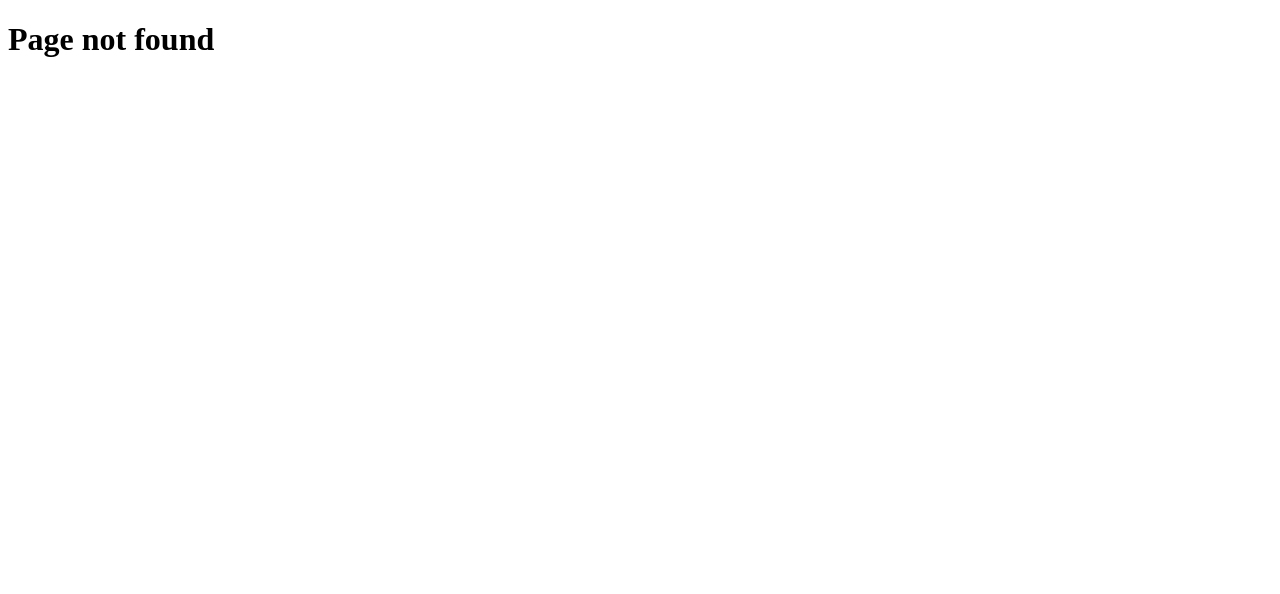
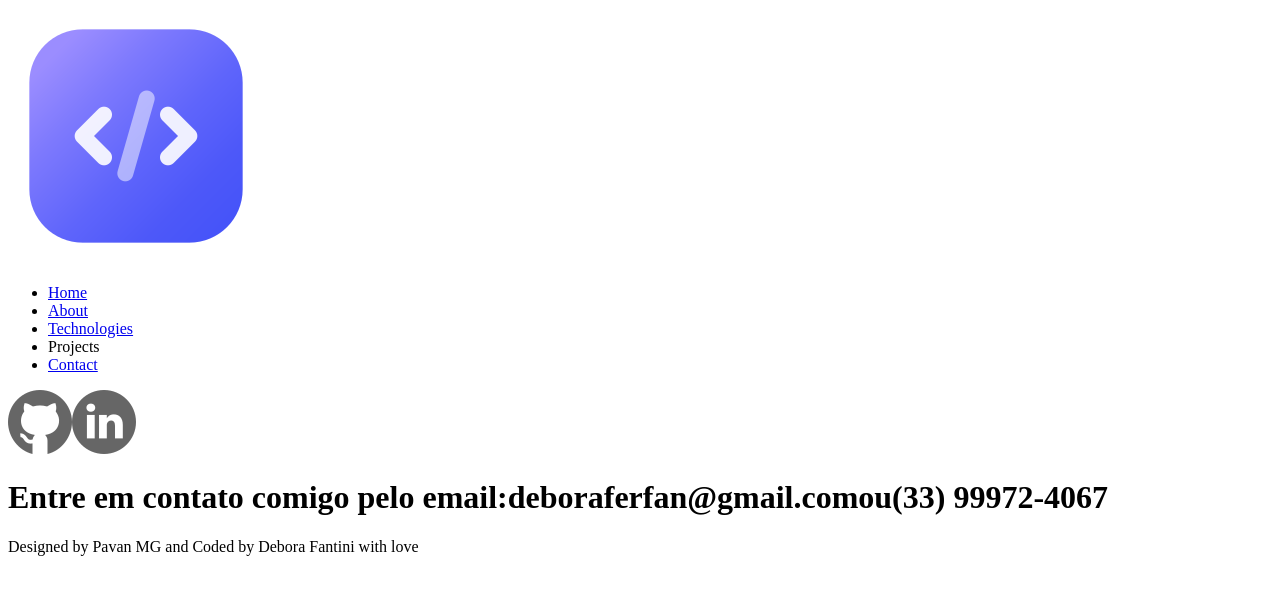
Before and after one commit to deborafantinif/portfolio, a React (Create React App) app: page /contact in a window 1280 px wide. Before the commit this address had no page. Shown: the top 594 px of the page. Built offline with nearby package versions, Linux system fonts and the light colour scheme.

Commit message:
structure: page contact

```diff
--- a/src/components/Menu/index.tsx
+++ b/src/components/Menu/index.tsx
@@ -15,7 +15,7 @@ function Menu() {
           <li><Link to="/about">About</Link></li>
           <li><Link to="/technologies">Technologies</Link></li>
           <li>Projects</li>
-          <li>Contact</li>
+          <li><Link to="/contact">Contact</Link></li>
         </ul>
       </div>
       <div>
--- a/src/pages/Contact/index.tsx
+++ b/src/pages/Contact/index.tsx
@@ -0,0 +1,18 @@
+import Menu from "../../components/Menu";
+
+function Contact() {
+  return (
+    <>
+    <Menu/>
+    <main>
+      <h1>Entre em contato comigo pelo email:
+      <span>deboraferfan@gmail.com</span>
+      ou
+      <span>(33) 99972-4067</span></h1>
+    </main>
+    <footer>Designed by Pavan MG and Coded by Debora Fantini with love</footer>
+    </>
+  );
+}
+
+export default Contact;
--- a/src/pages/index.tsx
+++ b/src/pages/index.tsx
@@ -1,4 +1,5 @@
 export {default as Home} from './Home'
 export {default as About} from './About'
 export {default as Technologies} from './Technologies'
+export {default as Contact} from './Contact'
 export { default as NotFound } from "./NotFound"
--- a/src/routes/index.tsx
+++ b/src/routes/index.tsx
@@ -10,6 +10,7 @@ function AppRoutes() {
       <Route path="/home" element={<pages.Home/>} />
       <Route path="/about" element={<pages.About/>} />
       <Route path="/technologies" element={<pages.Technologies/>} />
+      <Route path="/contact" element={<pages.Contact/>} />
       <Route path="*" element={<pages.NotFound />} />
     </Routes>
   );
```
